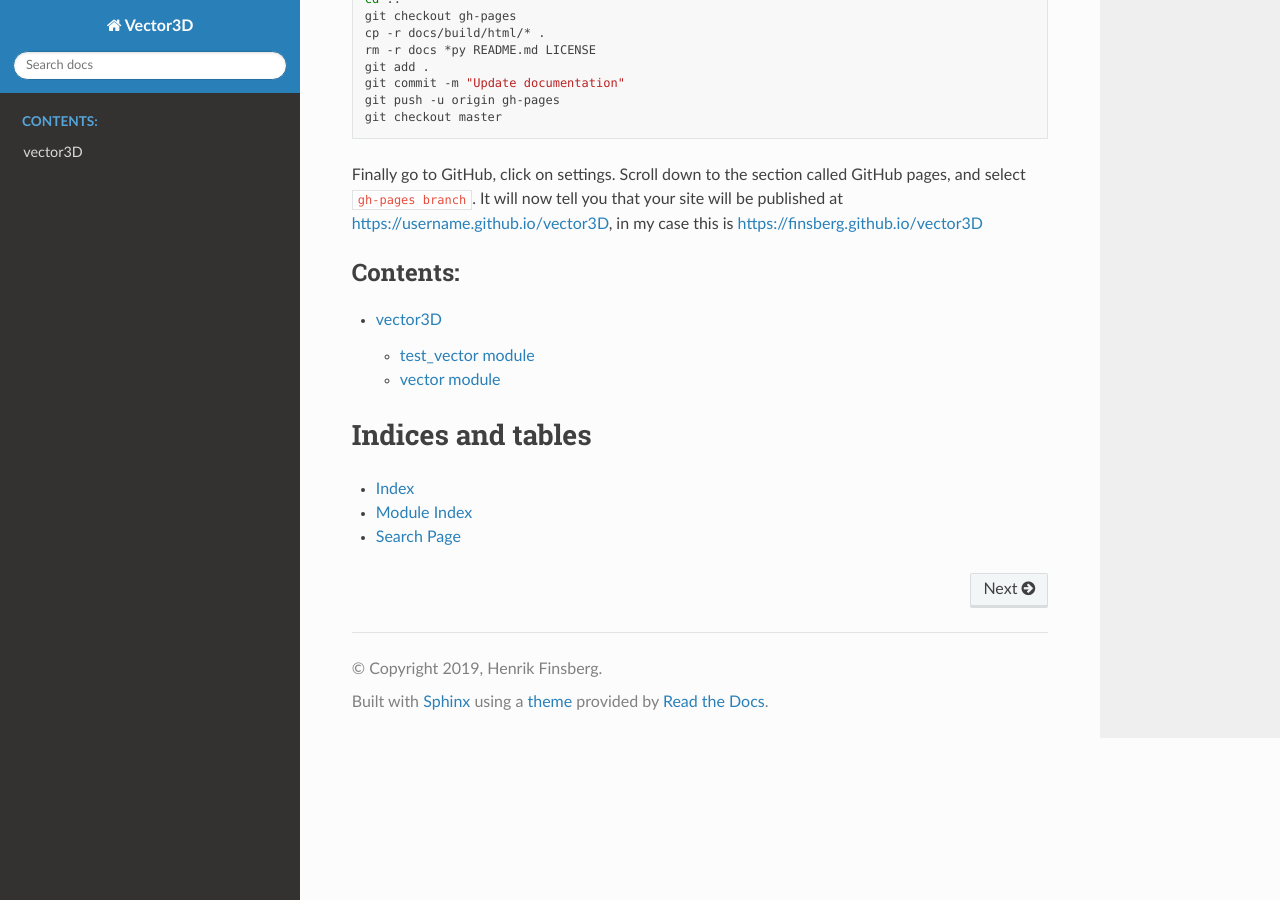
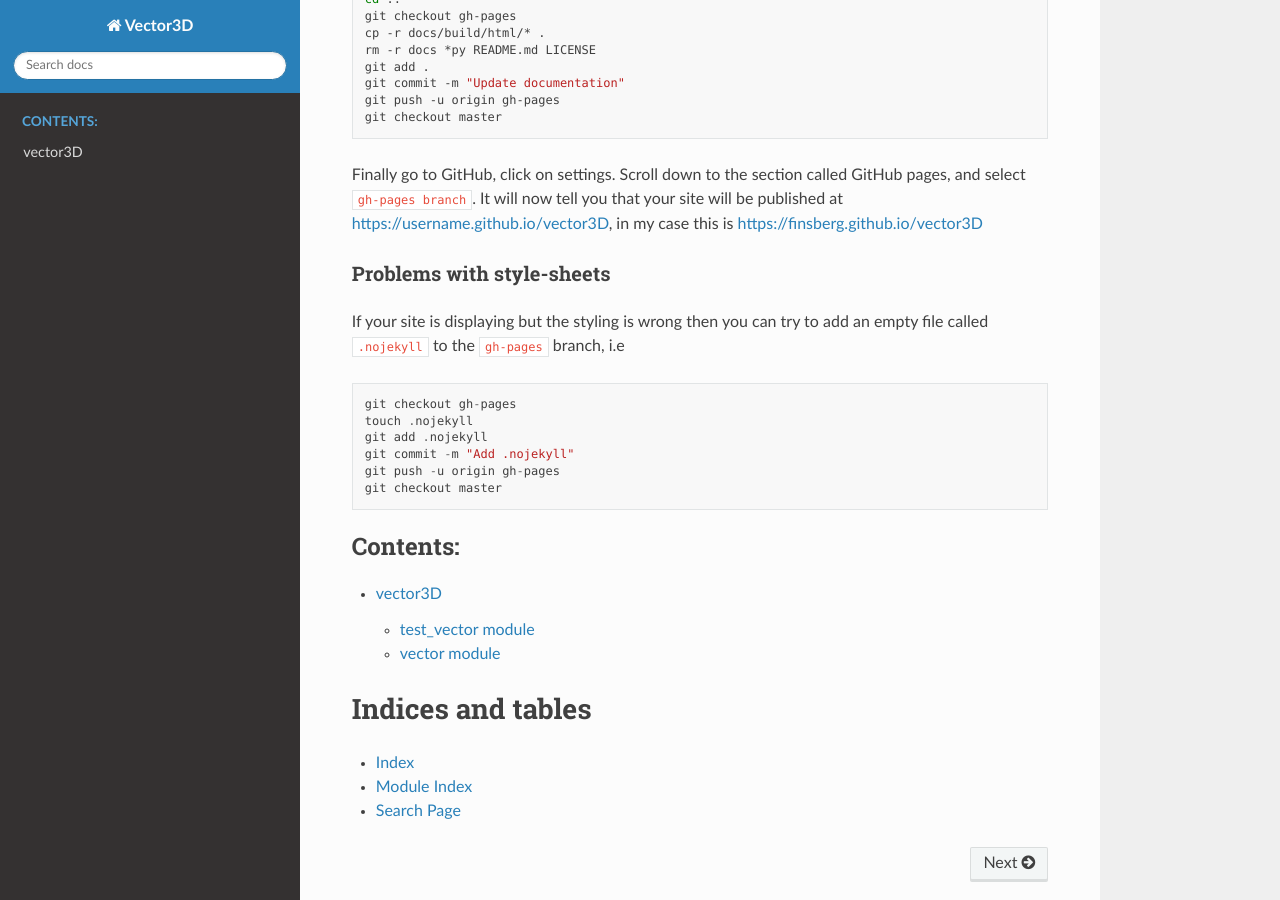
Before and after one commit to finsberg/vector3D, a Sphinx documentation site: the page built from docs/source/index.rst, in a window 1280 px wide and 900 px high, scrolled down 3874 px. Built offline with Sphinx 7.4.7 and the Read the Docs theme 2.0.0, drawn with Linux system fonts in a browser that asks for light colours.

Commit message:
Update docs about .nojekyll

```diff
--- a/docs/source/index.rst
+++ b/docs/source/index.rst
@@ -235,6 +235,23 @@ you that your site will be published at
 https://username.github.io/vector3D, in my case this is
 https://finsberg.github.io/vector3D
 
+
+Problems with style-sheets
+~~~~~~~~~~~~~~~~~~~~~~~~~
+
+If your site is displaying but the styling is wrong then you can try to
+add an empty file called ``.nojekyll`` to the ``gh-pages`` branch, i.e
+
+::
+
+   git checkout gh-pages
+   touch .nojekyll
+   git add .nojekyll
+   git commit -m "Add .nojekyll"
+   git push -u origin gh-pages
+   git checkout master
+
+
 .. toctree::
    :maxdepth: 2
    :caption: Contents:
```
Also changed, not shown: README.md (+11 -0 lines).
